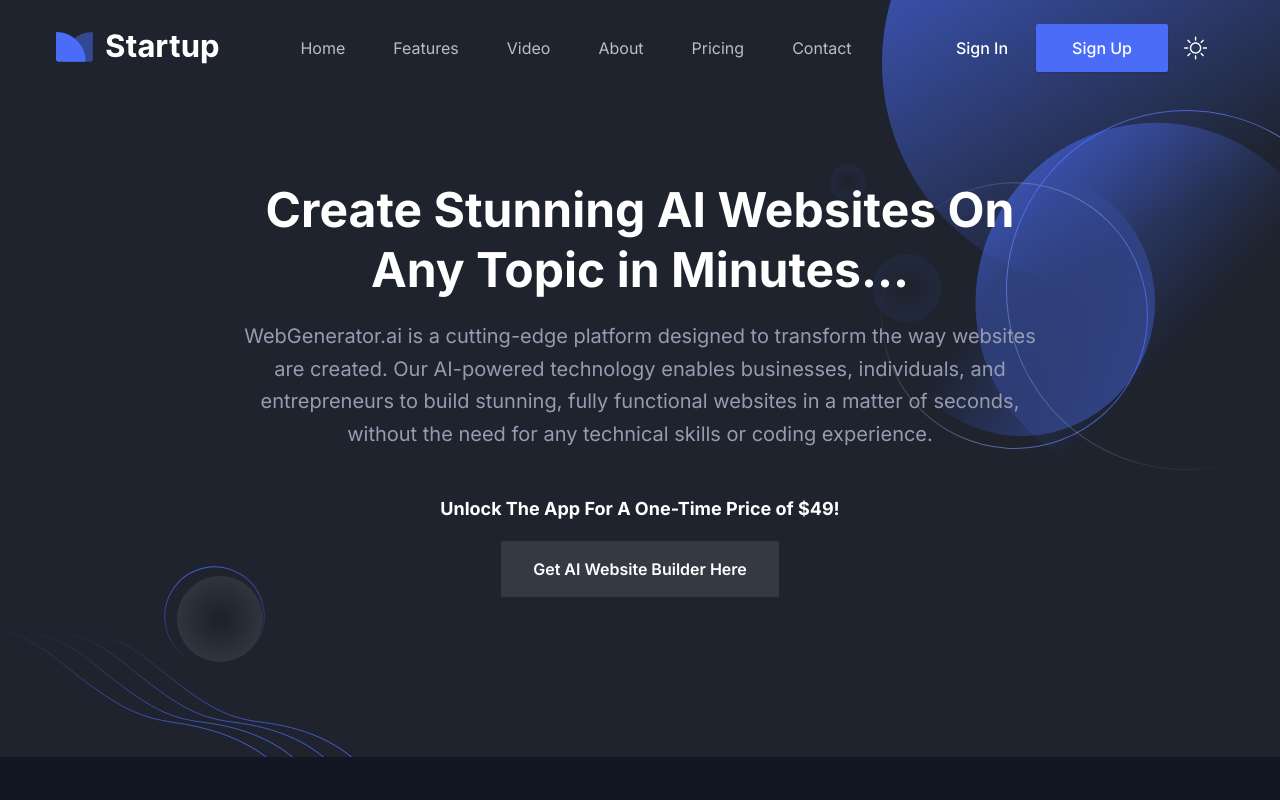
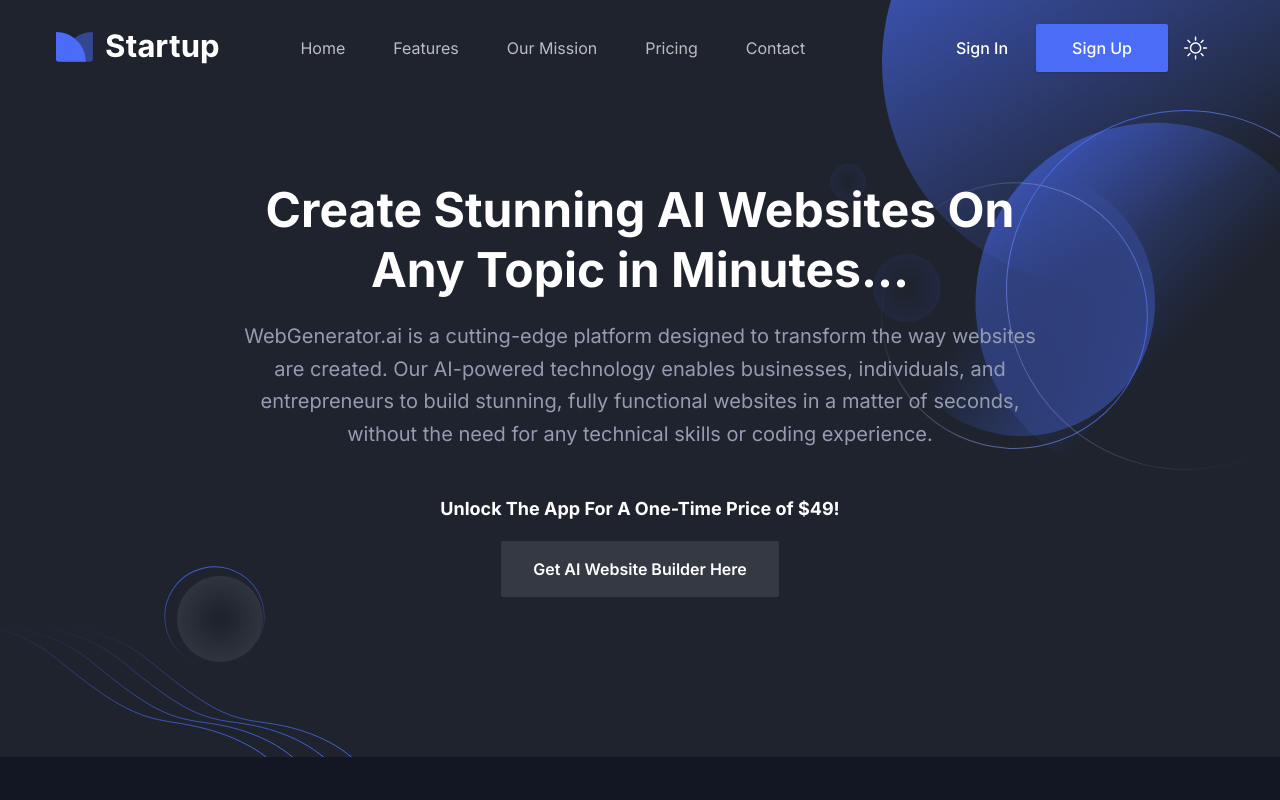
Before and after one commit to NewtonMutugi/ict-innovations-africa, a Next.js app: page / in a window 1280 px wide. Shown: the top 800 px of the page. Built offline with nearby package versions, Linux system fonts and the light colour scheme.

Commit message:
Reorder AboutSectionOne and update Video section ID for improved structure and clarity

```diff
--- a/app/page.tsx
+++ b/app/page.tsx
@@ -25,10 +25,10 @@ export default function Home() {
       <Features />
       <Video />
       {/* <Brands /> */}
-      <AboutSectionOne />
       {/* <AboutSectionTwo /> */}
       {/* <Testimonials /> */}
       <Pricing />
+      <AboutSectionOne />
       {/* <Blog /> */}
       <Contact />
     </>
--- a/components/About/AboutSectionOne.tsx
+++ b/components/About/AboutSectionOne.tsx
@@ -18,7 +18,7 @@ const AboutSectionOne = () => {
   );
 
   return (
-    <section id="about" className="pt-16 md:pt-20 lg:pt-28">
+    <section id="about" className="">
       <div className="container">
         <div className="border-b border-body-color/[.15] pb-16 dark:border-white/[.15] md:pb-20 lg:pb-28">
           <div className="-mx-4 flex flex-wrap items-center">
--- a/components/Header/menuData.tsx
+++ b/components/Header/menuData.tsx
@@ -15,16 +15,16 @@ const menuData = [
   },
   {
     id: 3,
-    title: "Video",
-    path: "/#video",
+    title: "Our Mission",
+    path: "/#mission",
     newTab: false,
   },
-  {
-    id: 4,
-    title: "About",
-    path: "/#about",
-    newTab: false,
-  },
+  // {
+  //   id: 4,
+  //   title: "Gurantee",
+  //   path: "/#about",
+  //   newTab: false,
+  // },
   {
     id: 5,
     title: "Pricing",
--- a/components/Video/index.tsx
+++ b/components/Video/index.tsx
@@ -9,7 +9,7 @@ const Video = () => {
   const [isOpen, setOpen] = useState(false);
 
   return (
-    <section className={`relative z-10 py-16 md:py-20 lg:py-28 ${isOpen ? "bg-black bg-opacity-50" : ""}`}>
+    <section id="mission" className={`relative z-10 py-16 md:py-20 lg:py-28 ${isOpen ? "bg-black bg-opacity-50" : ""}`}>
       <div className={`container ${isOpen ? "pointer-events-none" : ""}`}>
         <SectionTitle
           title="Our Mission"
```
